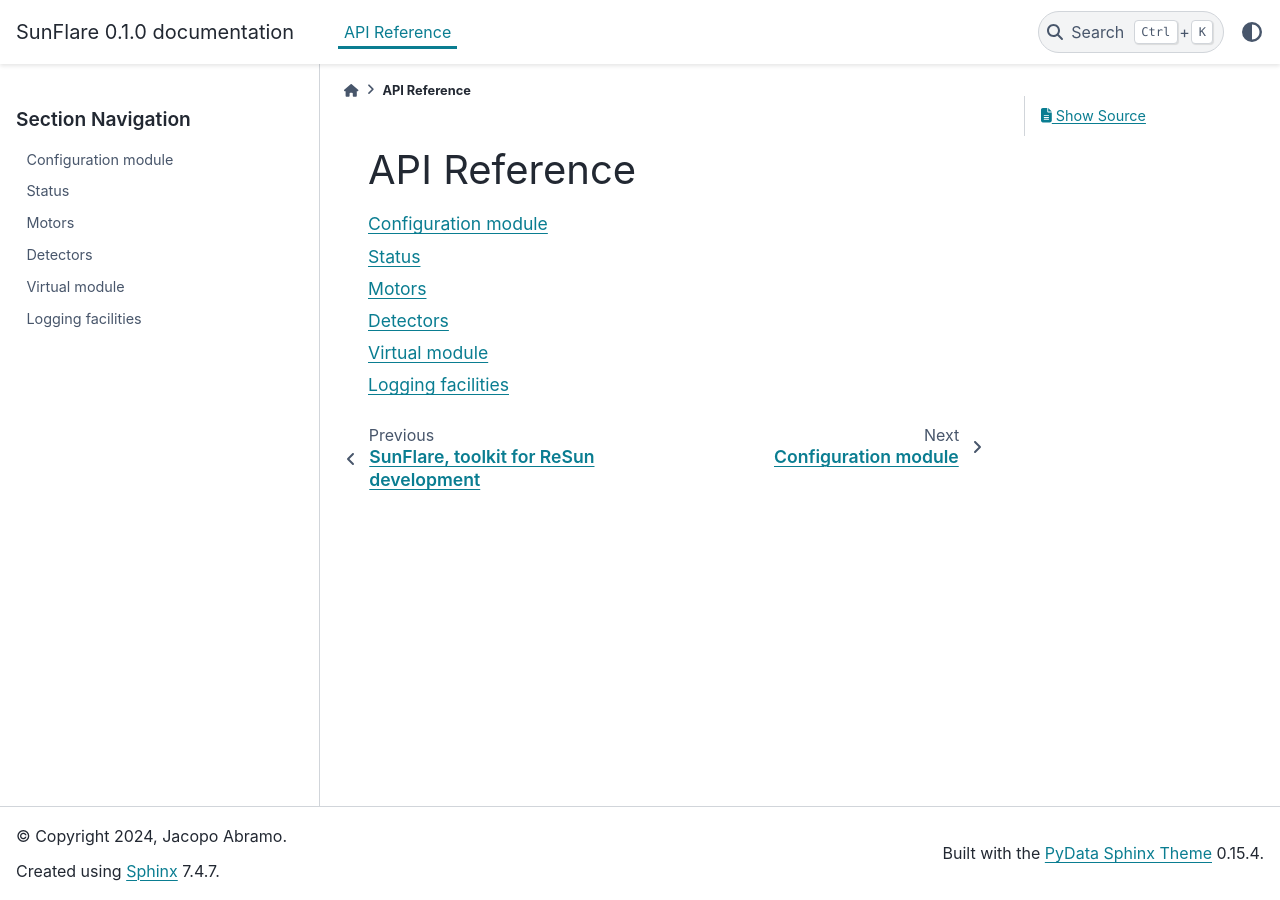
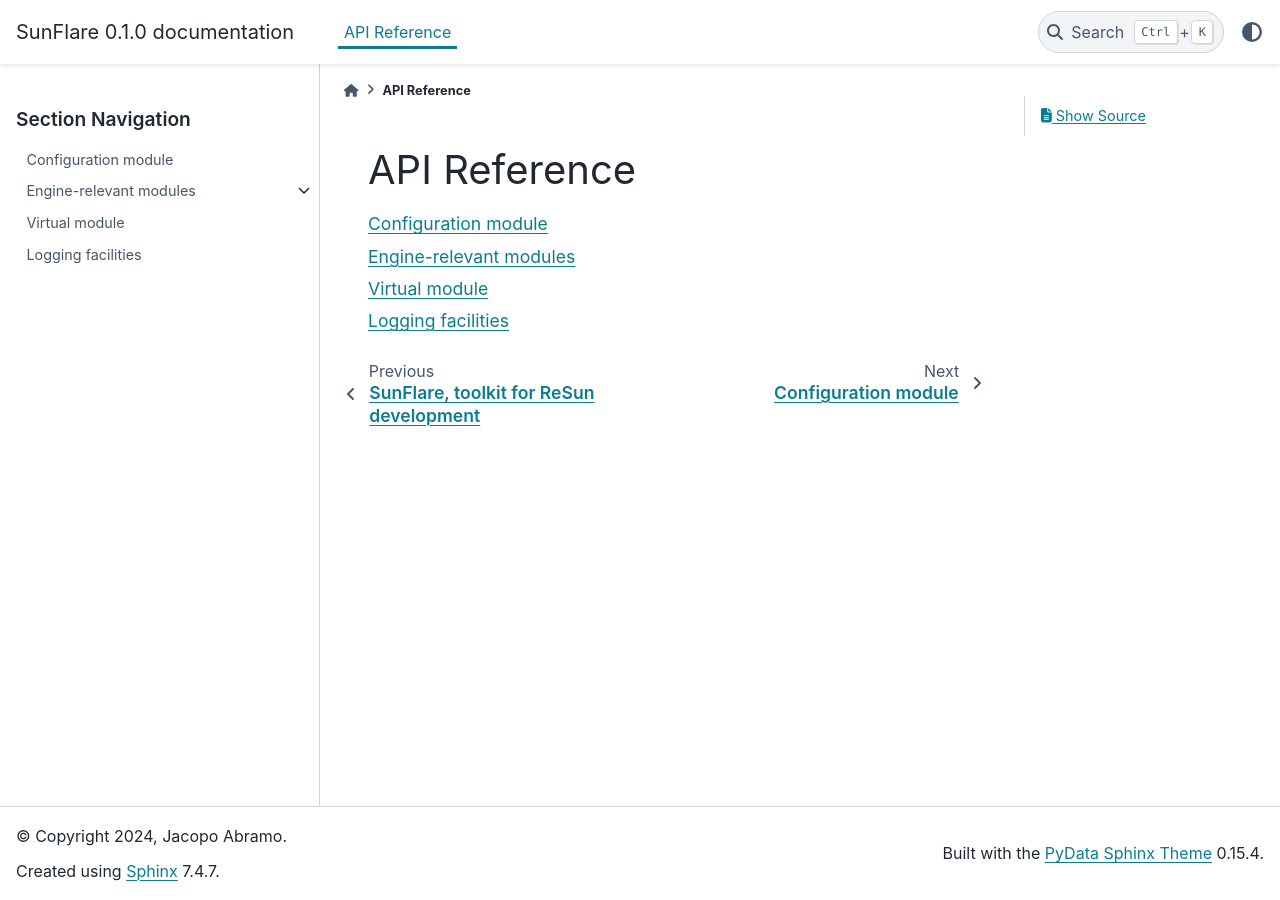
Before and after one commit to redsun-acquisition/sunflare, a Sphinx documentation site: the page built from docs/api/index.md, in a window 1280 px wide. Built offline with Sphinx 7.4.7 and the PyData theme 0.15.4, drawn with Linux system fonts in a browser that asks for light colours.

Commit message:
Update doc

````diff
--- /dev/null
+++ b/docs/api/engine/index.md
@@ -0,0 +1,9 @@
+# Engine-relevant modules
+
+```{toctree}
+:maxdepth: 1
+
+status
+detectors
+motors
+```
--- a/docs/api/index.md
+++ b/docs/api/index.md
@@ -1,12 +1,11 @@
 # API Reference
 
+
 ```{toctree}
-:maxdepth: 2
+:maxdepth: 1
 
 config
-status
-motors
-detectors
+engine/index
 virtual
 log
 ```
````
Also changed, not shown: docs/api/engine/detectors.md (renamed from docs/api/detectors.md), docs/api/engine/motors.md (renamed from docs/api/motors.md), docs/api/engine/status.md (renamed from docs/api/status.md).
